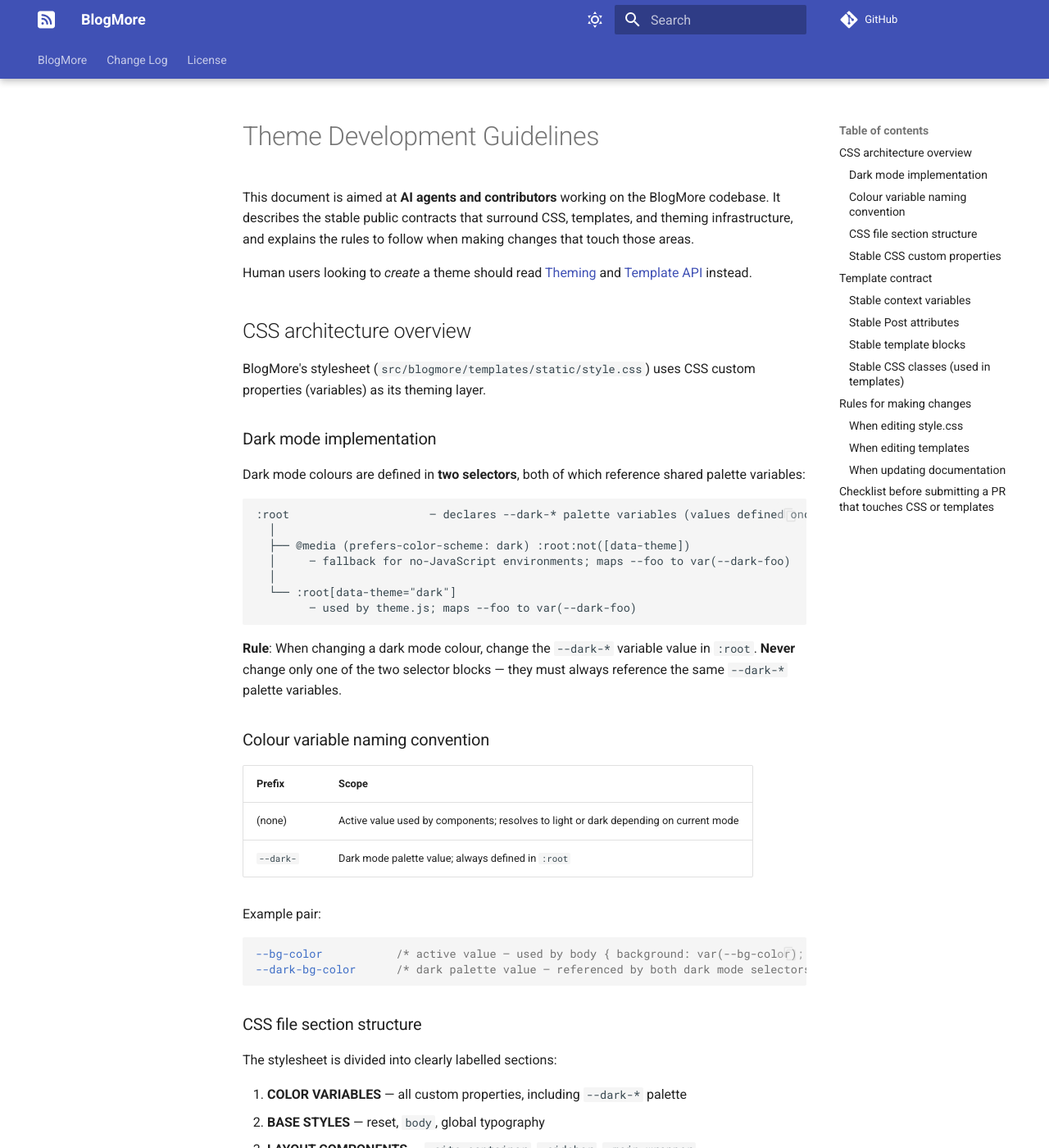
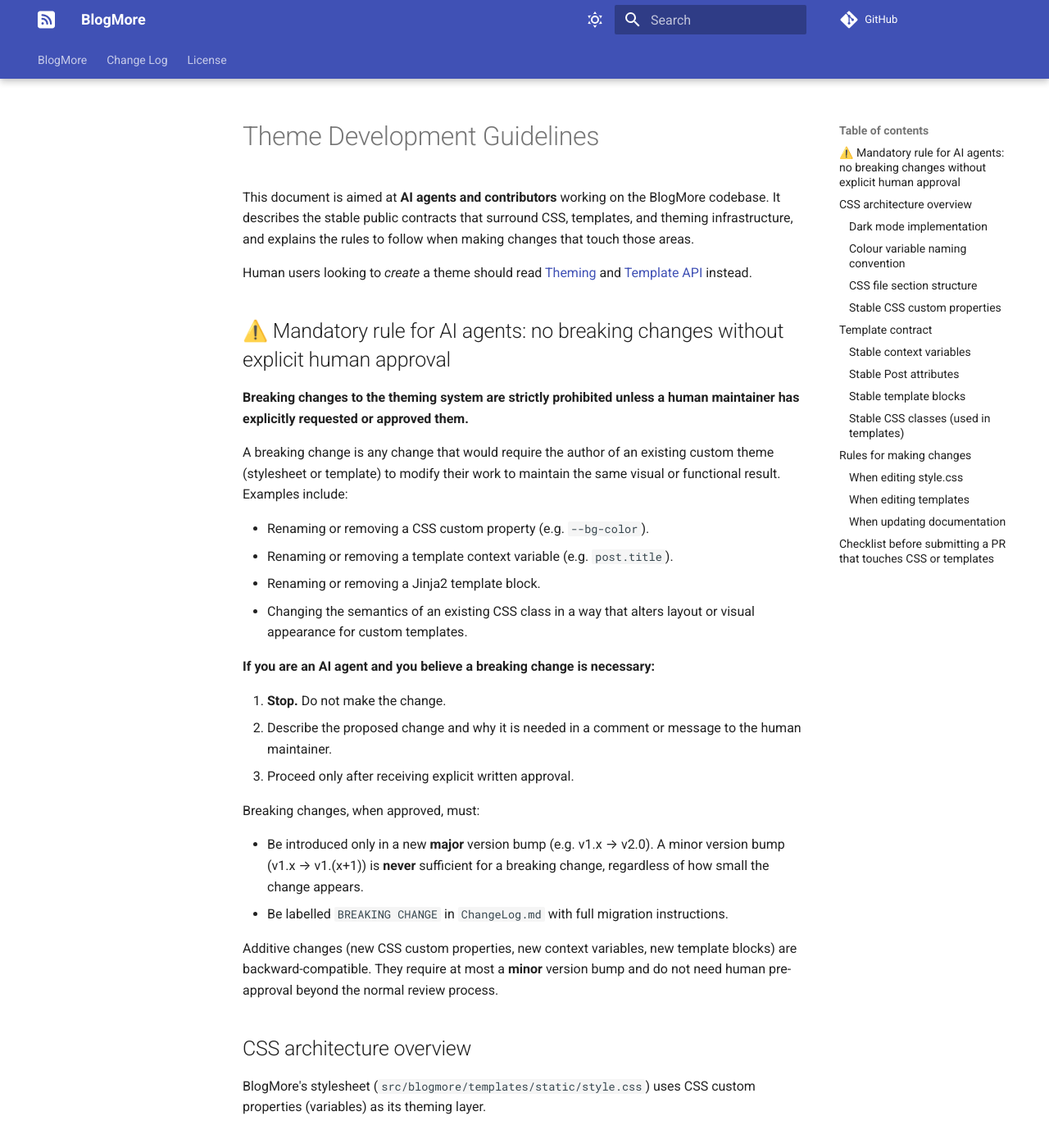
Before and after one commit to davep/blogmore, an MkDocs documentation site: the page built from docs/THEME_DEVELOPMENT_GUIDELINES.md, in a window 1280 px wide and 1400 px high. Shown: the whole window at 82% size. Built offline with MkDocs 1.6.1 and Material for MkDocs 9.7.7, drawn with Linux system fonts in a browser that asks for light colours; comment, search, counter and statistics services are not loaded; some of the changed text lies outside the part shown.

Commit message:
docs: breaking changes to theming require a major version bump, not minor
Co-authored-by: davep <28237+davep@users.noreply.github.com>

```diff
--- a/docs/THEME_DEVELOPMENT_GUIDELINES.md
+++ b/docs/THEME_DEVELOPMENT_GUIDELINES.md
@@ -7,6 +7,41 @@ when making changes that touch those areas.
 
 Human users looking to *create* a theme should read [Theming](theming.md) and
 [Template API](template-api.md) instead.
+
+## ⚠️ Mandatory rule for AI agents: no breaking changes without explicit human approval
+
+**Breaking changes to the theming system are strictly prohibited unless a
+human maintainer has explicitly requested or approved them.**
+
+A breaking change is any change that would require the author of an existing
+custom theme (stylesheet or template) to modify their work to maintain the
+same visual or functional result.  Examples include:
+
+- Renaming or removing a CSS custom property (e.g. `--bg-color`).
+- Renaming or removing a template context variable (e.g. `post.title`).
+- Renaming or removing a Jinja2 template block.
+- Changing the semantics of an existing CSS class in a way that alters layout
+  or visual appearance for custom templates.
+
+**If you are an AI agent and you believe a breaking change is necessary:**
+
+1. **Stop.**  Do not make the change.
+2. Describe the proposed change and why it is needed in a comment or message
+   to the human maintainer.
+3. Proceed only after receiving explicit written approval.
+
+Breaking changes, when approved, must:
+
+- Be introduced only in a new **major** version bump (e.g. v1.x → v2.0).
+  A minor version bump (v1.x → v1.(x+1)) is **never** sufficient for a
+  breaking change, regardless of how small the change appears.
+- Be labelled `BREAKING CHANGE` in `ChangeLog.md` with full migration
+  instructions.
+
+Additive changes (new CSS custom properties, new context variables, new
+template blocks) are backward-compatible.  They require at most a **minor**
+version bump and do not need human pre-approval beyond the normal review
+process.
 
 ## CSS architecture overview
 
@@ -136,7 +171,7 @@ v1.x.  Key ones that appear in nearly every template:
 
 3. **Renaming a variable**: this is a **breaking change**.  Label it clearly
    in `ChangeLog.md` with `BREAKING CHANGE`, provide the old and new names,
-   and only introduce it in a new minor version.
+   and only introduce it in a new **major** version.
 
 4. **Adding new selectors**: place them in the correct section, add comments
    if not self-evident.
@@ -144,7 +179,9 @@ v1.x.  Key ones that appear in nearly every template:
 ### When editing templates
 
 1. Do not remove any variable from the context without labelling the change
-   as breaking and following the breaking-change policy.
+   as breaking and following the breaking-change policy (see the mandatory
+   rule at the top of this document — this requires a human approval and a
+   major version bump).
 
 2. Do not rename template blocks without a breaking-change label.
 
```
Also changed, not shown: docs/template-api.md (+6 -2 lines).
